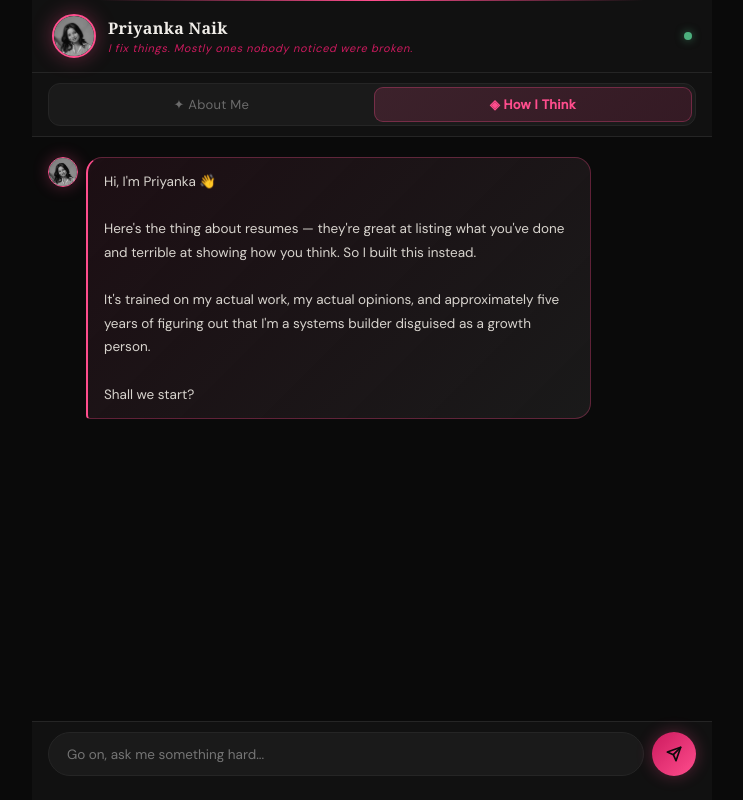
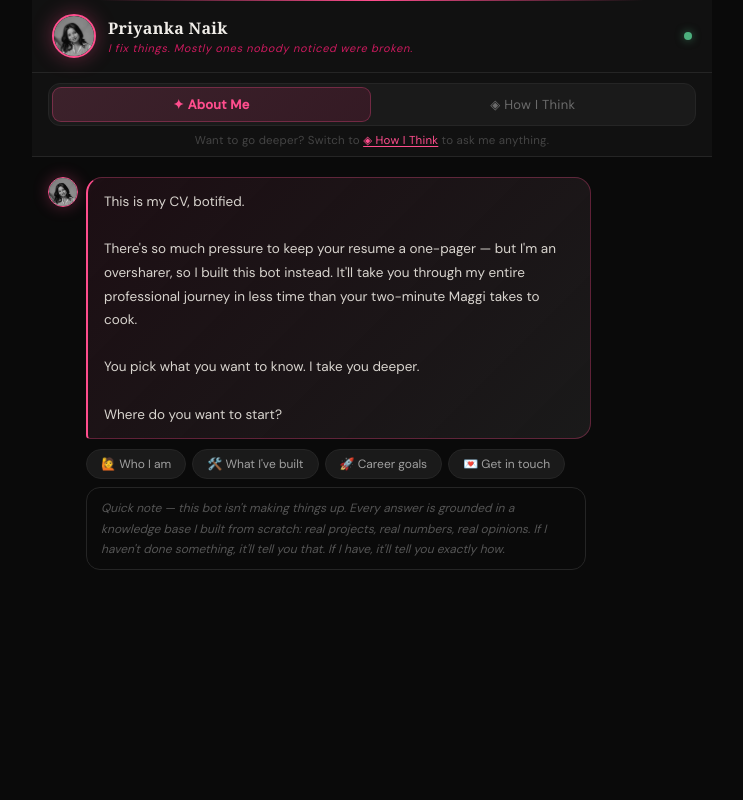
Before and after one commit to priyankanaik234-max/priyanka-ai, a React (Vite) app: page / in a window 1280 px wide. Shown: the whole page, without its empty margins (268-1011 px from the left). Built offline with nearby package versions, Linux system fonts and the light colour scheme.

Commit message:
Update App.jsx

```diff
--- a/src/App.jsx
+++ b/src/App.jsx
@@ -377,6 +377,7 @@ const FLOW = {
     ],
   },
   lead: {
+    deepDive: "Tell me more about the Lead Reattempt Module — how did you figure out the problem and what exactly did you build?",
     message: "Our CRM had a de-duplication rule. Sensible on paper — no duplicate phone numbers.\n\nWhat it was actually doing: treating returning customers like spam. Someone who'd looked at our bikes, gone away, come back — rejected at source. We were ghosting our warmest leads and calling it data hygiene.\n\nI redesigned the logic. Revived dormant leads, routed them to the best agents.\n\n12% qualification lift. Zero acquisition cost. They became our highest-converting segment.\n\nSomeone told me later it was an industry first. I just thought it was obvious.",
     gif: "mind blown revelation",
     options: [
@@ -385,6 +386,7 @@ const FLOW = {
     ],
   },
   qual: {
+    deepDive: "Tell me more about the Lead Qualification System — how did you decide to build it in-house and what were the hardest parts?",
     message: "We were paying ₹8 per lead — just for qualification. Not acquisition. Qualification.\n\nAnd the system we were paying for was embarrassingly basic. No store selection. No time slots. No customer care. Just a linear flow that processed leads like they were parcels.\n\nI wrote the BRD, built it in-house. IVR → WhatsApp → Inside Sales. Real-time booking, language localisation, edge cases, escalation logic, failover — the works.\n\nQualification rate: 12% → 32%. Vendor cost: gone. And as a side effect — attribution. For the first time, we knew which channel was actually working.",
     gif: "nailed it success",
     options: [
@@ -393,6 +395,7 @@ const FLOW = {
     ],
   },
   crew: {
+    deepDive: "Tell me more about the CREW App — what did you discover from the store visits and how did that shape what you built?",
     message: "Store teams weren't using our CRM. Easy narrative: training problem.\n\nI went to the stores. Watched how people actually worked. One laptop per store. Fast-paced physical environment. Nobody sitting down. The CRM was built for a desk that didn't exist.\n\nSo I built CREW — mobile-first, one-tap everything, auto no-show marking. Designed for the job they were actually doing, not the job we assumed they were doing.\n\nIn pilot now. The feedback's been good. Sometimes the obvious fix is just: watch people first.",
     gif: "going to the field research",
     options: [
@@ -401,6 +404,7 @@ const FLOW = {
     ],
   },
   attr: {
+    deepDive: "Tell me more about the Attribution Framework — what did building it from scratch actually involve and what changed after it went live?",
     message: "Before I built this, nobody could answer a simple question: which marketing spend actually drove sales?\n\nMarketing spent money. Sales closed deals. The connection between them was vibes and guesswork.\n\nI built the attribution logic from scratch — API payloads for affiliates, UTM tracking for Google and Meta, all flowing into CRM and mapping to sales outcomes.\n\nFor the first time, a rupee spent had a traceable path to a rupee earned. Obvious thing to build. Nobody had built it yet.",
     gif: "connecting the dots",
     options: [
@@ -609,7 +613,7 @@ function TypingDots() {
 }
 
 // ─── TAB: ABOUT ME ────────────────────────────────────────────────────────────
-function AboutMe() {
+function AboutMe({ onDigDeeper }) {
   const [msgs, setMsgs] = useState([{ type: "bot", key: "start" }]);
   const [gifs, setGifs] = useState({}); // key -> gif url
   const bottomRef = useRef(null);
@@ -650,6 +654,14 @@ function AboutMe() {
                       {opt.label}
                     </button>
                   ))}
+                  {node.deepDive && onDigDeeper && (
+                    <button onClick={() => onDigDeeper(node.deepDive)}
+                      style={{ background: "rgba(255,77,141,0.07)", border: "1px solid rgba(255,77,141,0.35)", borderRadius: 20, padding: "6px 14px", fontSize: 12, color: "#FF4D8D", cursor: "pointer", fontFamily: "inherit", transition: "all 0.15s", whiteSpace: "nowrap" }}
+                      onMouseEnter={e => { e.target.style.background = "rgba(255,77,141,0.15)"; }}
+                      onMouseLeave={e => { e.target.style.background = "rgba(255,77,141,0.07)"; }}>
+                      🔍 Want to know more about this?
+                    </button>
+                  )}
                 </div>
               )}
             </BotBubble>
@@ -779,6 +791,12 @@ function AskMeAnything() {
     }
   }, [msgs, loading]);
 
+  // allow About Me tab to trigger a prefilled question
+  useEffect(() => {
+    window.__autoAsk = (text) => send(text);
+    return () => { delete window.__autoAsk; };
+  }, [loading, history]);
+
   async function saveQuestion(text) {
     try {
       const existing = await window.storage.get("questions");
@@ -889,7 +907,7 @@ const TABS = [
 ];
 
 export default function App() {
-  const [tab, setTab] = useState("ask");
+  const [tab, setTab] = useState("about");
 
   return (
     <>
@@ -919,7 +937,7 @@ export default function App() {
         </div>
 
         {/* Toggle — two tabs only */}
-        <div style={{ background: "#111", borderBottom: "1px solid #252525", padding: "10px 16px", display: "flex", gap: 0, flexShrink: 0 }}>
+        <div style={{ background: "#111", borderBottom: "1px solid #252525", padding: "10px 16px 0 16px", display: "flex", flexDirection: "column", gap: 0, flexShrink: 0 }}>
           <div style={{ display: "flex", background: "#1A1A1A", border: "1px solid #252525", borderRadius: 12, padding: 3, width: "100%", gap: 3 }}>
             {TABS.map(t => (
               <button key={t.id} onClick={() => setTab(t.id)} style={{
@@ -933,10 +951,15 @@ export default function App() {
               }}>{t.label}</button>
             ))}
           </div>
+          {tab === "about" && (
+            <div style={{ textAlign: "center", padding: "7px 0 8px", fontSize: 11.5, color: "#444", letterSpacing: "0.02em" }}>
+              Want to go deeper? Switch to <span onClick={() => setTab("ask")} style={{ color: "#FF4D8D", cursor: "pointer", textDecoration: "underline", textUnderlineOffset: 2 }}>◈ How I Think</span> to ask me anything.
+            </div>
+          )}
         </div>
 
         {/* Content */}
-        {tab === "about" && <AboutMe />}
+        {tab === "about" && <AboutMe onDigDeeper={(msg) => { setTab("ask"); setTimeout(() => window.__autoAsk?.(msg), 120); }} />}
         {tab === "ask"   && <AskMeAnything />}
 
       </div>
```
